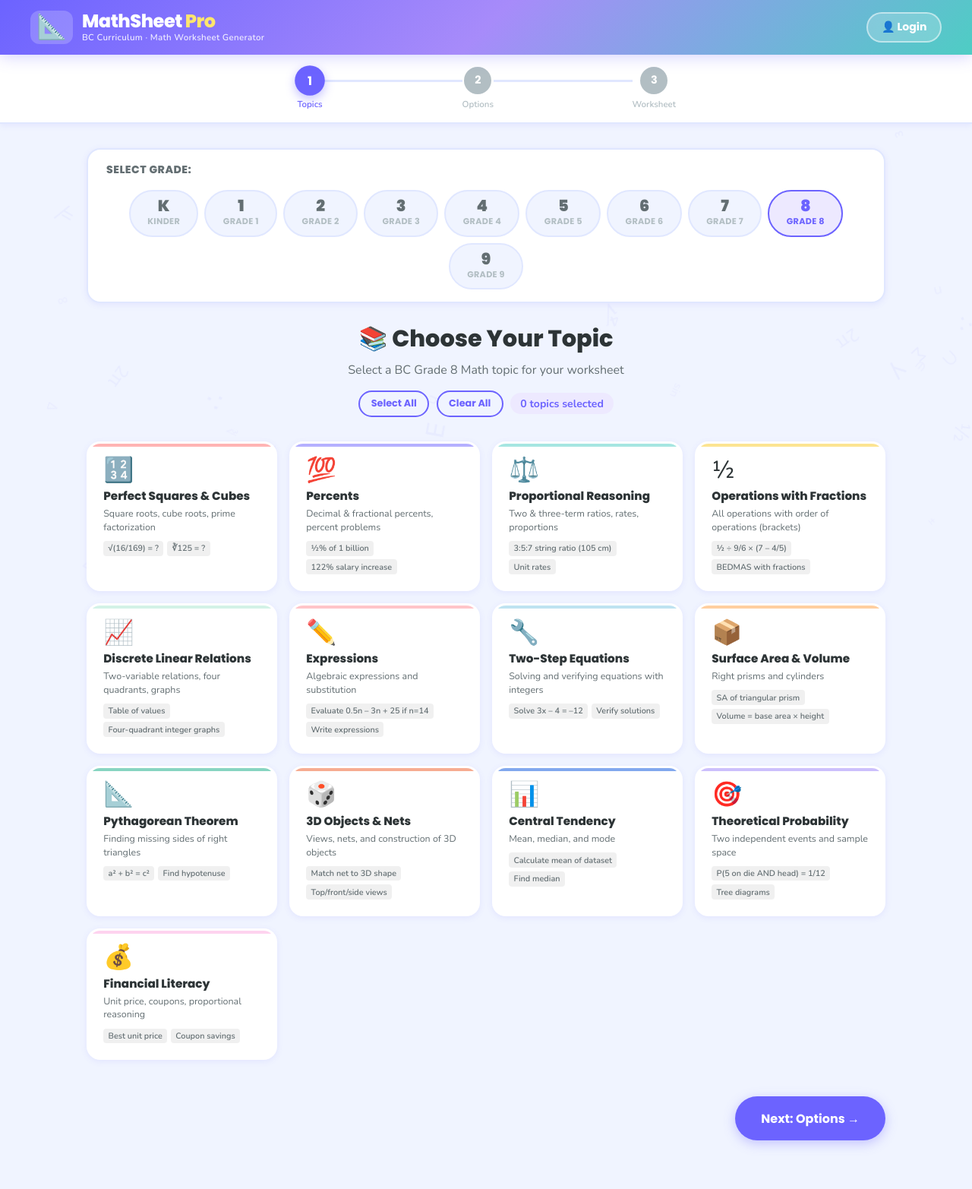
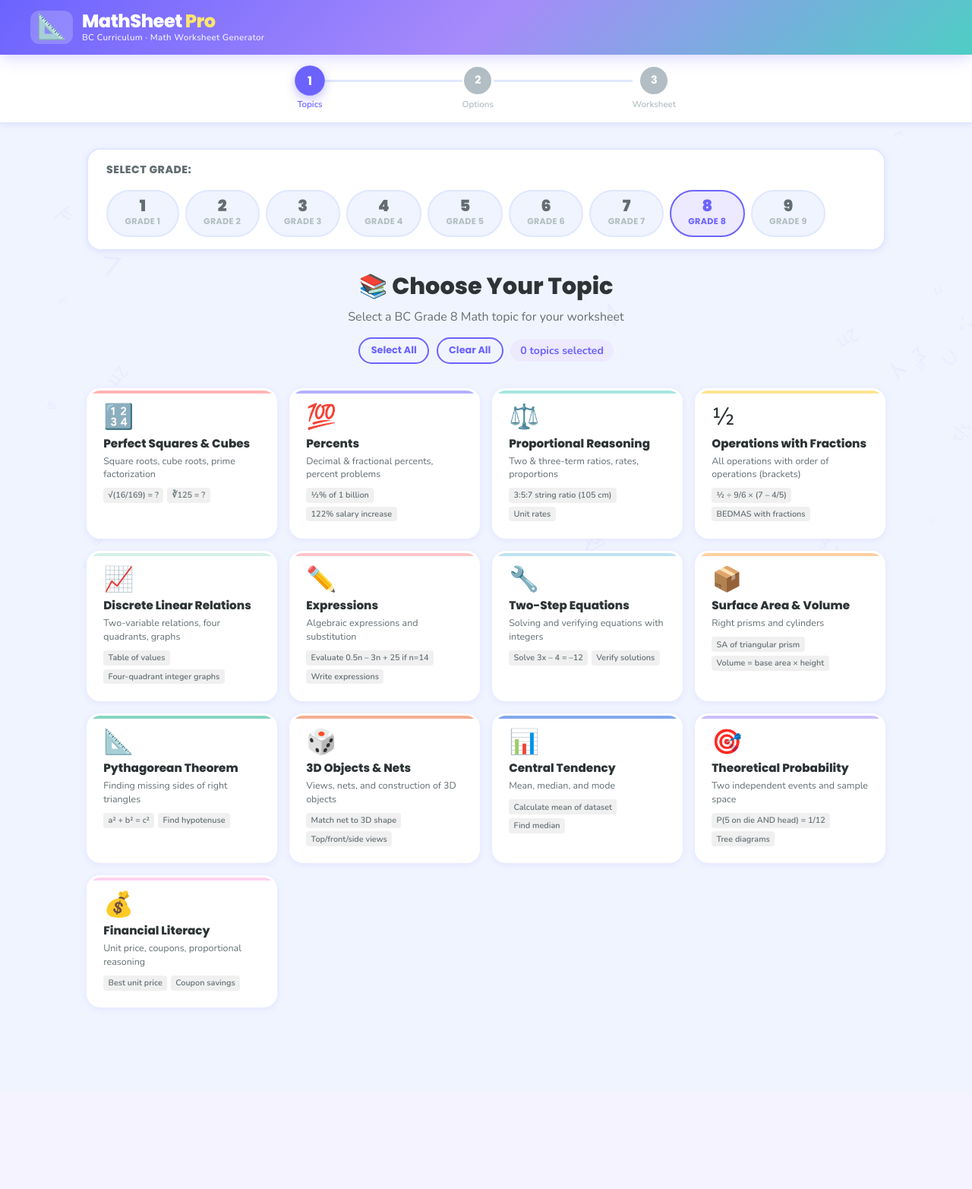
Before and after one commit to malar-labs/Mathsheet, a FastAPI app: page / in a window 1280 px wide. Shown: the whole page at 76% size. After the commit the page ends 1328 px from the top, so only its background shows below. Run offline with FastAPI, Linux system fonts and the light colour scheme.

Commit message:
Hide login button, KG grade button, and Next Options button from UI
Elements hidden with style="display:none" — code logic fully preserved.

Co-Authored-By: Claude Sonnet 4.6 <noreply@anthropic.com>

```diff
--- a/templates/index.html
+++ b/templates/index.html
@@ -26,7 +26,7 @@
         </div>
         <div class="header-right">
             <!-- Shown when NOT logged in -->
-            <button id="login-btn" class="btn-header-login" onclick="openLoginModal()">
+            <button id="login-btn" class="btn-header-login" onclick="openLoginModal()" style="display:none">
                 👤 Login
             </button>
             <!-- Shown when logged in -->
@@ -91,7 +91,7 @@
         <div class="grade-selector no-print">
             <div class="grade-selector-label">Select Grade:</div>
             <div class="grade-btns">
-                <button class="grade-btn" data-grade="0" onclick="selectGrade(0)">
+                <button class="grade-btn" data-grade="0" onclick="selectGrade(0)" style="display:none">
                     <span class="grade-btn-num">K</span>
                     <span class="grade-btn-label">Kinder</span>
                 </button>
@@ -150,7 +150,7 @@
 
         <div class="section-actions">
             <span></span><!-- spacer -->
-            <button class="btn btn-purple btn-lg" onclick="goToOptions()">
+            <button class="btn btn-purple btn-lg" onclick="goToOptions()" style="display:none">
                 Next: Options →
             </button>
         </div>
```
